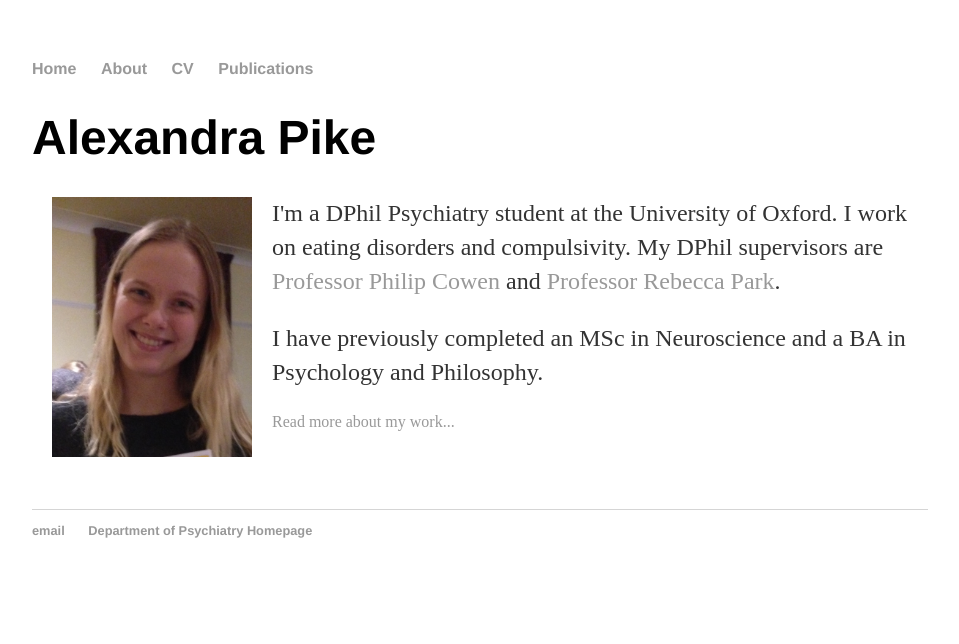
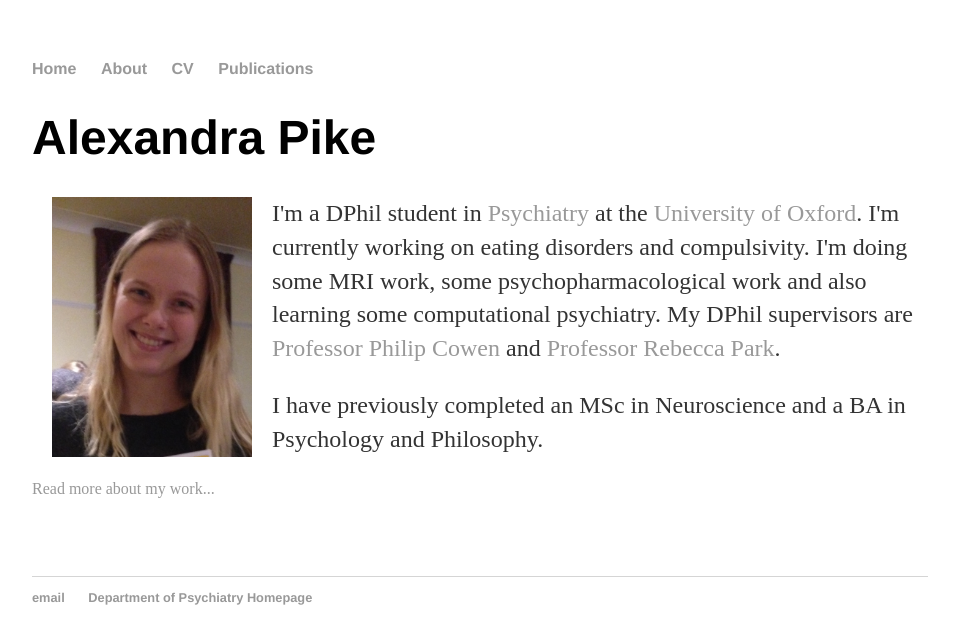
Before and after one commit to apike02/apike02.github.io, a Jekyll site: the page built from index.html, in a window 1280 px wide. Shown: the top 644 px of the page, without its empty margins (160-1119 px from the left). Built offline with Jekyll 4.4.1, drawn with Linux system fonts in a browser that asks for light colours.

Commit message:
Update index.html

```diff
--- a/index.html
+++ b/index.html
@@ -5,7 +5,7 @@
 <div class="blurb">
 	<h1>Alexandra Pike</h1>
 	<p><img src="/pics/apike.jpg" width="200" height="260" align="left" hspace="20">
-	I'm a DPhil Psychiatry student at the University of Oxford. I work on eating disorders and compulsivity.
+	<p>I'm a DPhil student in <a href="https://www.psych.ox.ac.uk/">Psychiatry</a> at the <a href="http://www.ox.ac.uk/">University of Oxford</a>. I'm currently working on eating disorders and compulsivity. I'm doing some MRI work, some psychopharmacological work and also learning some computational psychiatry.
 		My DPhil supervisors are <a href="https://www.psych.ox.ac.uk/team/phil-cowen">Professor Philip Cowen</a> and
 		<a href="https://www.psych.ox.ac.uk/team/rebecca-park">Professor Rebecca Park</a>. </p>
 	<p>I have previously completed an MSc in Neuroscience and a BA in Psychology and Philosophy.</p>
```
